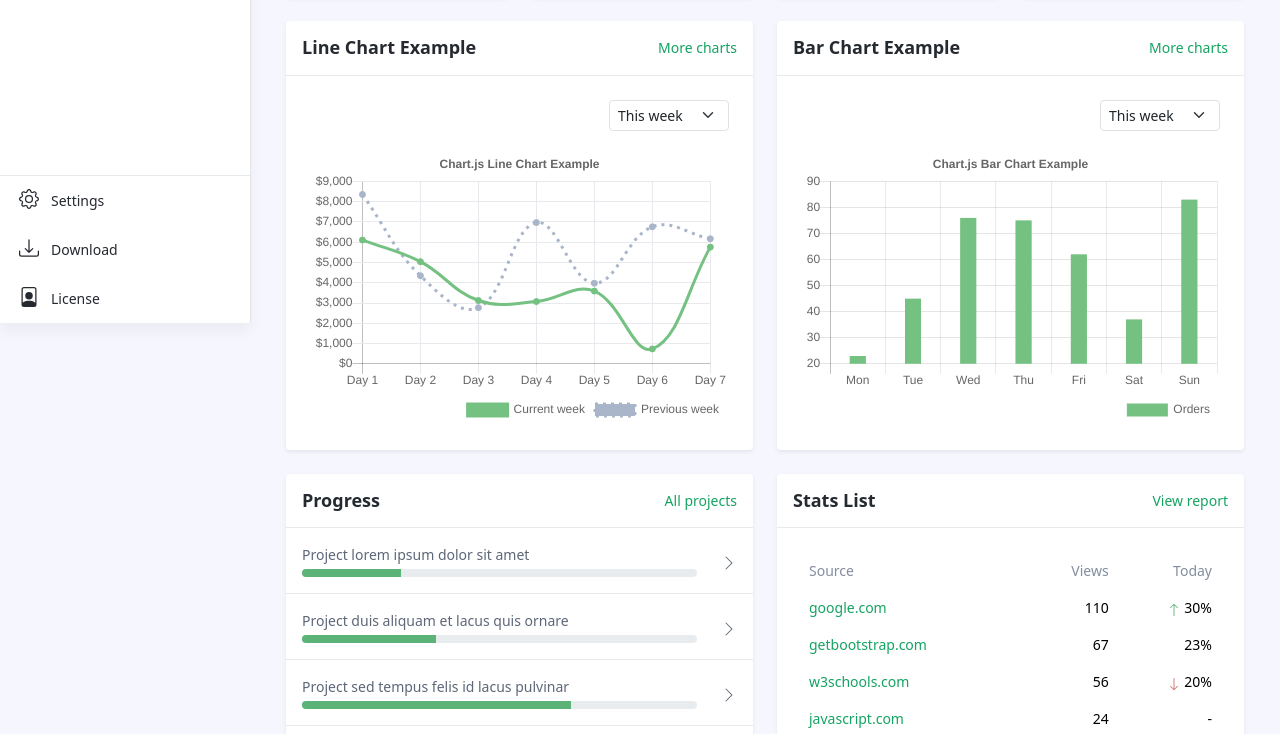
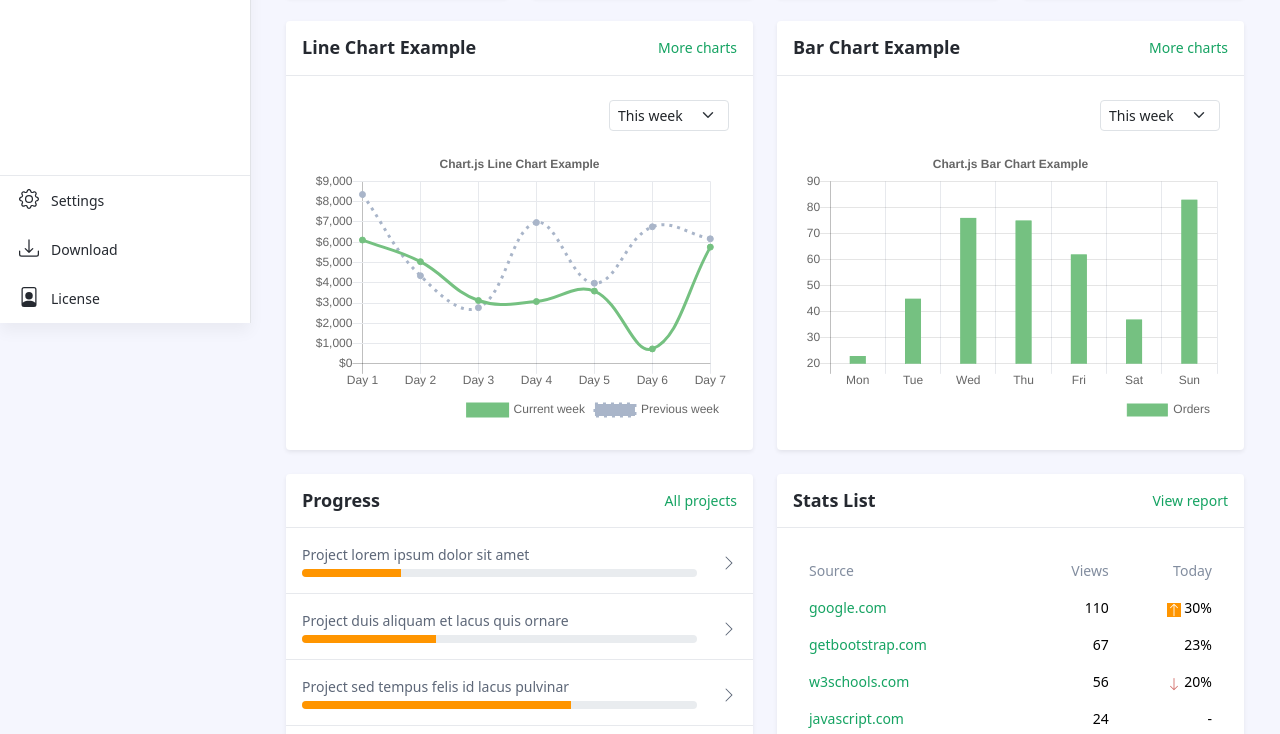
Before and after one commit to guannko/brain-index-portal, a plain HTML site: page index.html in a window 1280 px wide. Shown: the part 477-1211 px from the top of the page. Drawn offline with Linux system fonts and the light colour scheme.

Commit message:
Link orange theme CSS

```diff
--- a/index.html
+++ b/index.html
@@ -18,6 +18,7 @@
     <!-- App CSS -->
     <link id="theme-style" rel="stylesheet" href="assets/css/portal.css">
 
+  <link rel="stylesheet" href="assets/css/brain-index-theme.css">
 </head>
 
 <body class="app">
```
